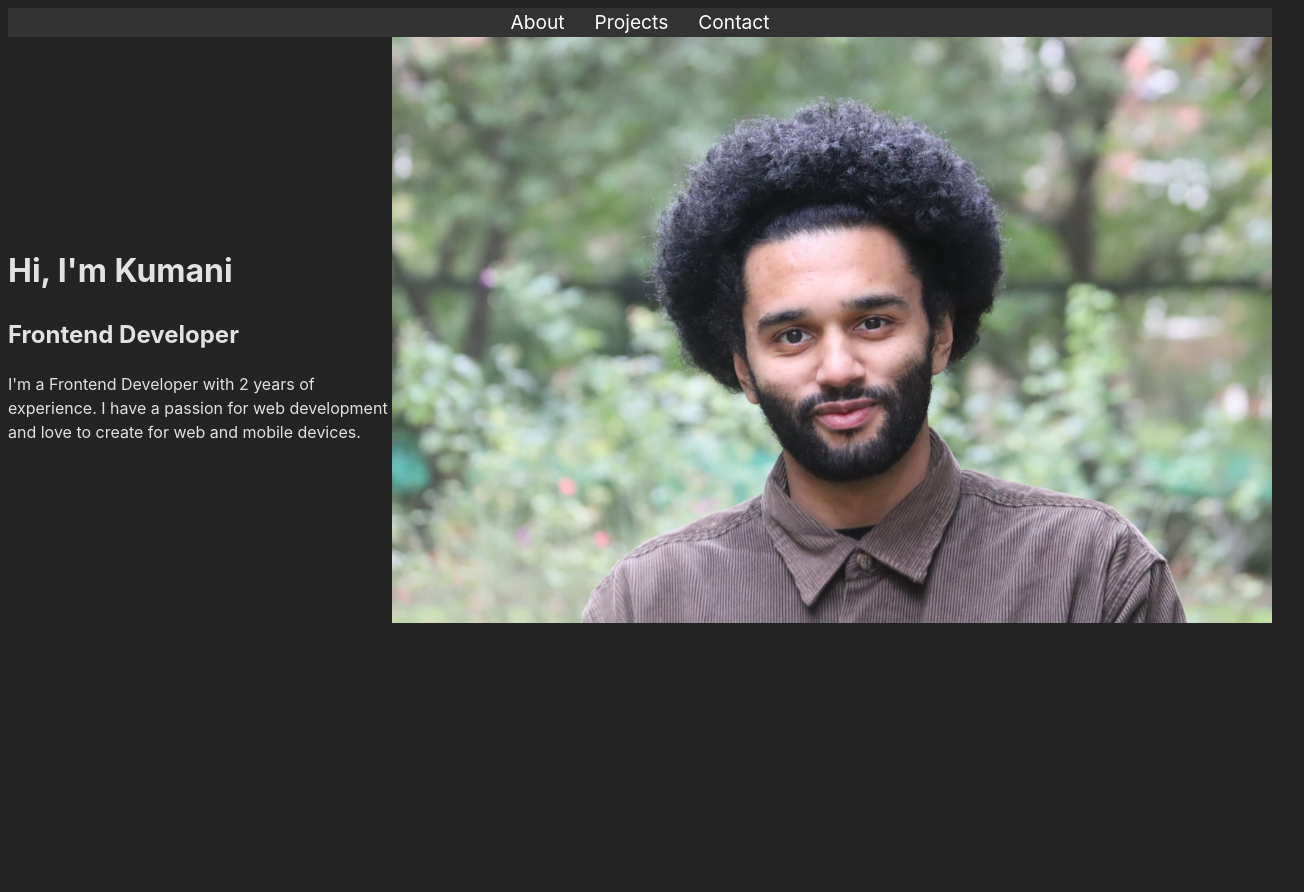
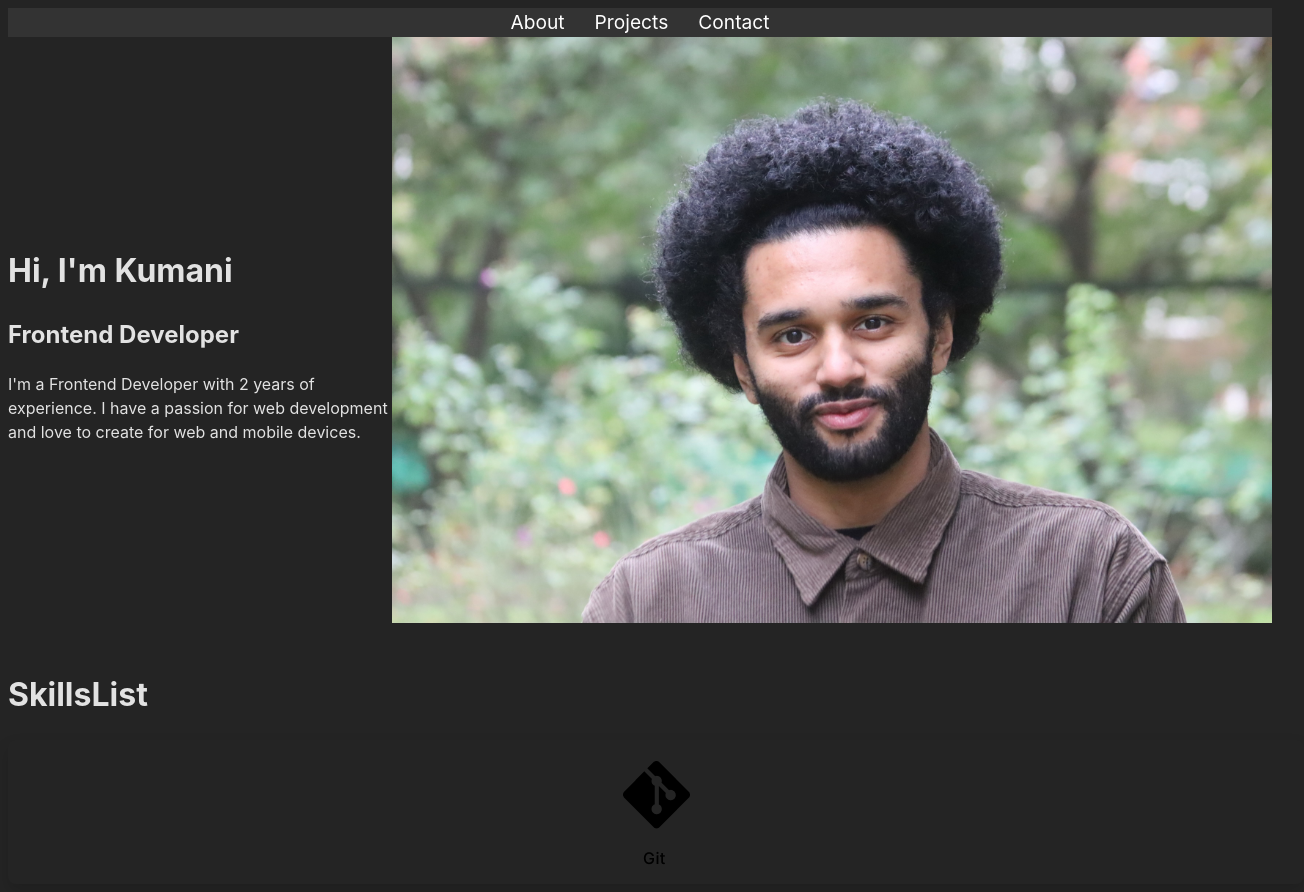
Before and after one commit to amancalledkidd/portfolio, a React (Vite) app: page / in a window 1280 px wide. Shown: the whole page, 1304 px wide, since content can reach past the window. Before the commit the page ends 800 px from the top, so only its background shows below. Built offline with nearby package versions, Linux system fonts and the light colour scheme.

Commit message:
skills card and skills list setup

```diff
--- a/src/App.tsx
+++ b/src/App.tsx
@@ -1,6 +1,7 @@
 import './App.css'
 import Intro from './components/Intro/Intro'
 import Nav from './components/Nav/Nav'
+import SkillList from './components/SkillsList/SkillsList'
 
 function App() {
 
@@ -8,6 +9,7 @@ function App() {
     <>
       <Nav />
       <Intro />
+      <SkillList />
     </>
   )
 }
--- /dev/null
+++ b/src/components/SkillCard/SkillCard.scss
@@ -0,0 +1,23 @@
+.skill-card {
+    display: flex;
+    flex-direction: column;
+    align-items: center;
+    justify-content: center;
+    width: 100%;
+    padding: 1rem;
+    border-radius: 0.5rem;
+    background-color: var(--color-white);
+    box-shadow: 0 0.5rem 1rem rgba(0, 0, 0, 0.15);
+    transition: all 0.3s ease-in-out;
+
+    &:hover {
+        transform: translateY(-0.5rem);
+        box-shadow: 0 1rem 2rem rgba(0, 0, 0, 0.15);
+    }
+
+    &__img {
+        font-size: 3rem;
+        color: var(--color-primary);
+    }
+
+}
--- /dev/null
+++ b/src/components/SkillCard/SkillCard.tsx
@@ -0,0 +1,17 @@
+import './SkillCard.scss';
+import gitSkill from '../../assets/images/icons/git-skill-icon.png';
+
+type SkillCardProps = {
+    skill: string;
+    image: string;
+}
+
+const SkillCard = () => {
+    return (
+        <div className='skill-card'>
+            <img className='skill-card__img' src={gitSkill} />
+        </div>
+    )
+}
+
+export default SkillCard
--- /dev/null
+++ b/src/components/SkillsList/SkillsList.tsx
@@ -0,0 +1,15 @@
+import './SkillsList.scss';
+import SkillCard from '../SkillCard/SkillCard';
+import gitSkill from '../../assets/images/icons/git-skill-icon.png';
+
+
+
+const SkillList = () => {
+    return (
+        <div>
+        <h1>SkillsList</h1>
+            <SkillCard />
+        </div>
+    );
+}
+export default SkillList;
```
Also changed, not shown: src/assets/images/icons/git-skill-icon.png (added), src/components/SkillsList/SkillsList.scss (added).
